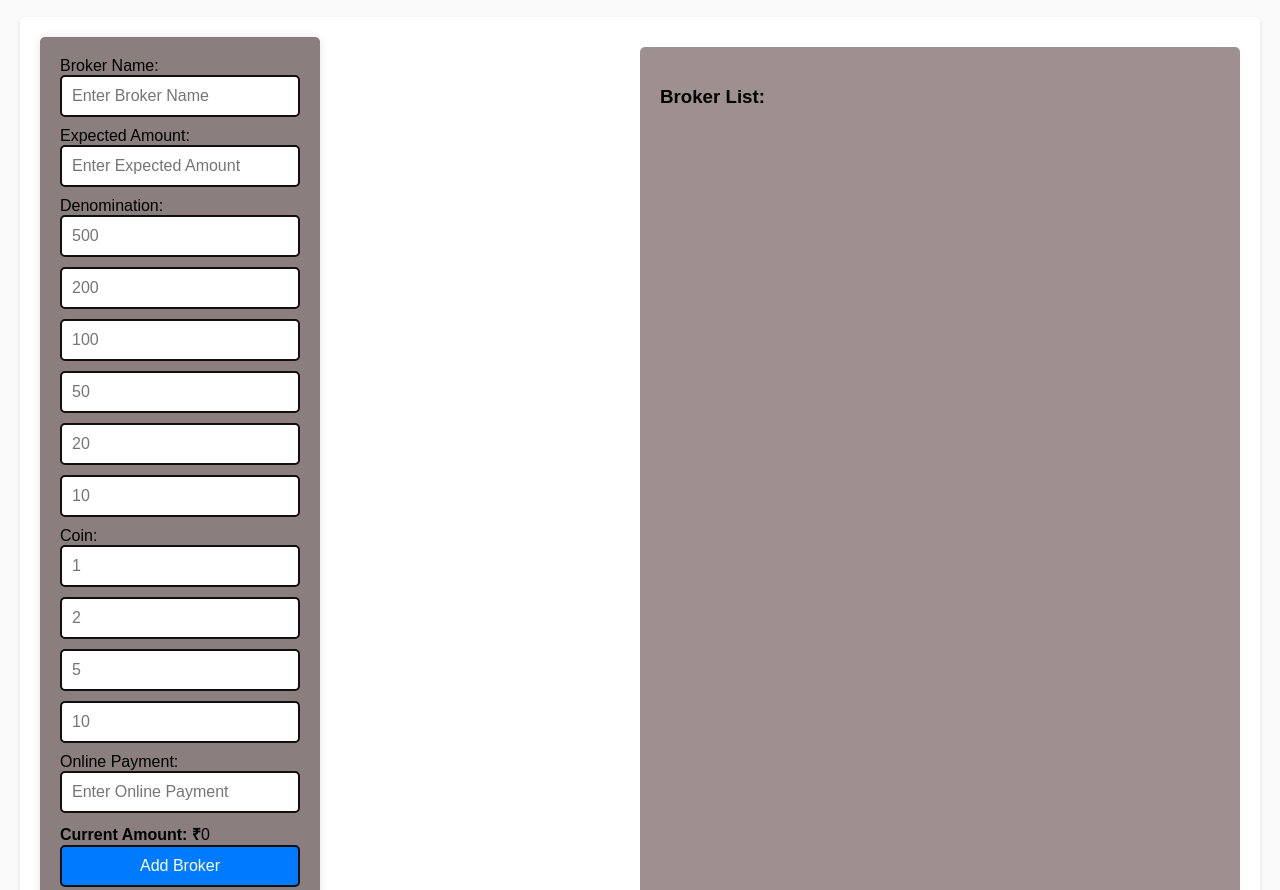
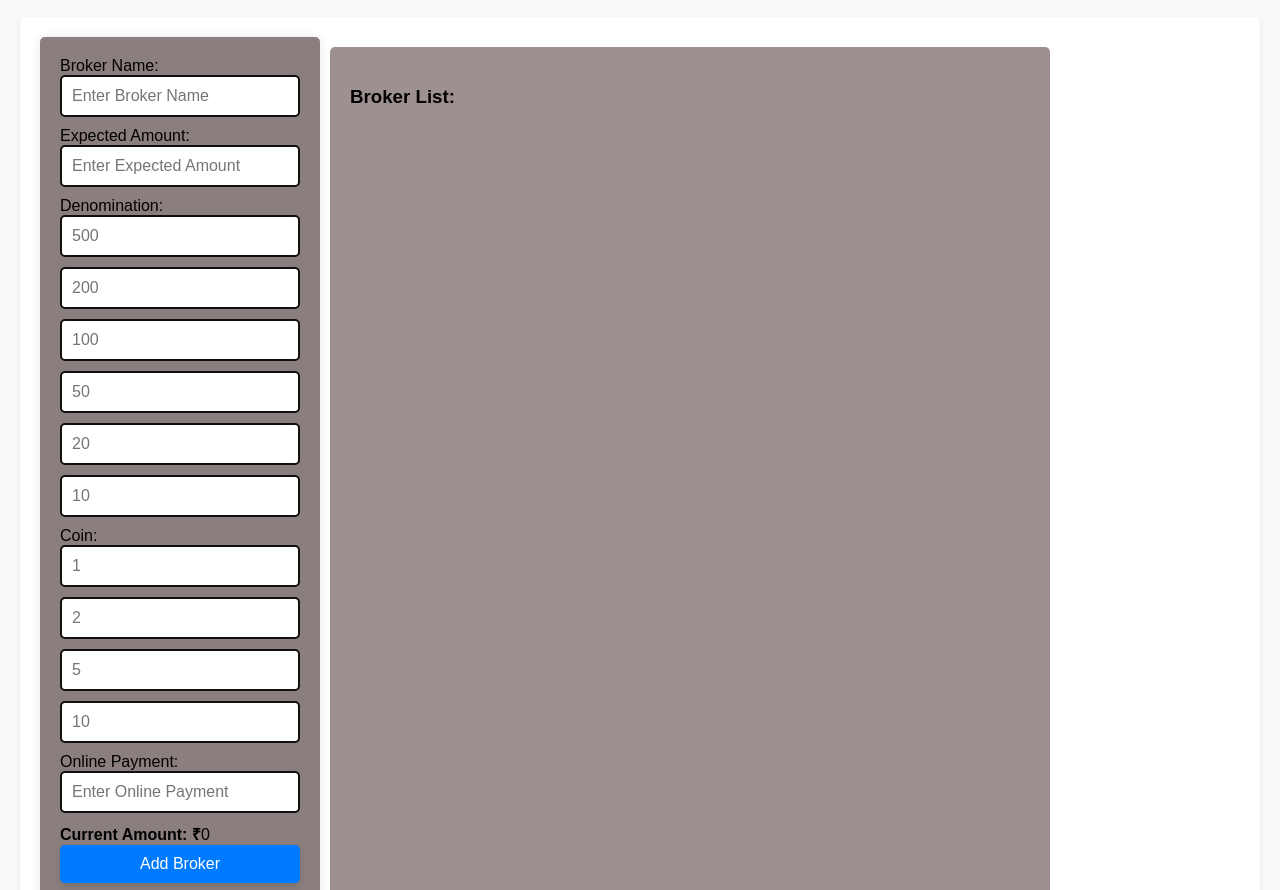
Before and after one commit to prathameshanand/BrokeRecordManagementApp, a plain HTML site: page index.html in a window 1280 px wide. Shown: the part 60-950 px from the top of the page. Drawn offline with nearby package versions, Linux system fonts and the light colour scheme.

Commit message:
Update index.html

```diff
--- a/index.html
+++ b/index.html
@@ -2,6 +2,8 @@
 <html>
 <head>
     <title>Broker Record Maintenance App</title>
+
+
     <style>
         body {
             font-family: Arial, sans-serif;
@@ -10,21 +12,22 @@
         }
         .container {
             display: flex;
-            justify-content: space-between;
+            justify-content: flex-start; /* Changed from space-between to flex-start */
             background-color: #fff;
             padding: 20px;
             border-radius: 5px;
             box-shadow: 0 2px 4px rgba(0,0,0,0.1);
         }
         .left-section {
-            width: 20%;
+            width: 20%; /* Adjusted width */
             padding: 20px;
             border-radius: 5px;
             box-shadow: 0 0 10px rgba(19, 16, 16, 0.1);
             background-color: #8a7e7e;
+            margin-right: 10px; /* Added margin to create space between sections */
         }
         .right-section {
-            width: 50%;
+            width: 60%; /* Adjusted width */
             background-color: #9e9090;
             padding: 20px;
             box-sizing: border-box;
@@ -44,10 +47,19 @@
             background-color: #007bff;
             color: #fff;
             cursor: pointer;
-            transition: background-color 0.3s;
+            transition: background-color 0.3s, box-shadow 0.3s, transform 0.3s;
+            border: none;
+            box-shadow: 0 4px 6px rgba(0, 0, 0, 0.1);
         }
         button:hover {
-            background-color: #2c537c;
+            background-color: #0056b3;
+            box-shadow: 0 6px 8px rgba(0, 0, 0, 0.15);
+            transform: translateY(-2px);
+        }
+        button:active {
+            background-color: #004494;
+            box-shadow: 0 3px 4px rgba(0, 0, 0, 0.2);
+            transform: translateY(0);
         }
         h1 {
             font-family: Arial, sans-serif;
@@ -100,9 +112,7 @@
             <button onclick="exportToPDF()">Export to PDF</button>
             <button onclick="updateChanges()">Update Changes</button>
             <button onclick="clearFormFields()">Clear Form</button>
-
             <button id="delete-record-btn" onclick="deleteBroker()">Delete Record</button>
-
             </div>
             <div class="right-section">
             <h3>Broker List:</h3>
@@ -115,7 +125,7 @@
             <p>Email: <a href="mailto:prathameshsci963@gmail.com">prathameshsci963@gmail.com</a></p>
             <p>Special Thanks: We would like to extend our heartfelt gratitude to <strong>Mr. Nagesh Bhandari </strong> for his invaluable support and guidance throughout this project.</p>
         </footer>
-
+        </body>
     <!-- jsPDF and autoTable -->
     <script src="https://cdnjs.cloudflare.com/ajax/libs/jspdf/2.5.1/jspdf.umd.min.js"></script>
     <script src="https://cdnjs.cloudflare.com/ajax/libs/jspdf-autotable/3.5.23/jspdf.plugin.autotable.min.js"></script>
```
Lines whose indentation alone changed are shown as unchanged.
